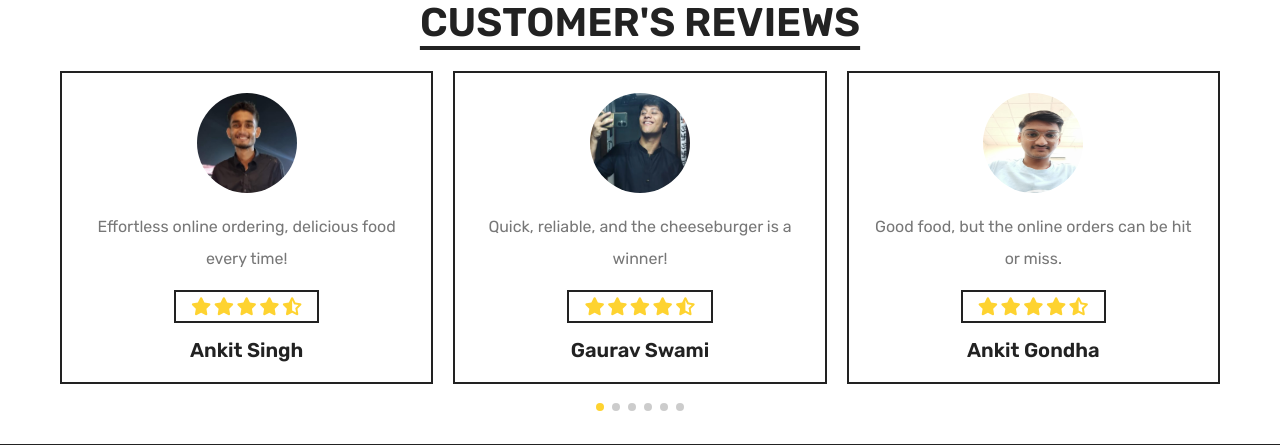
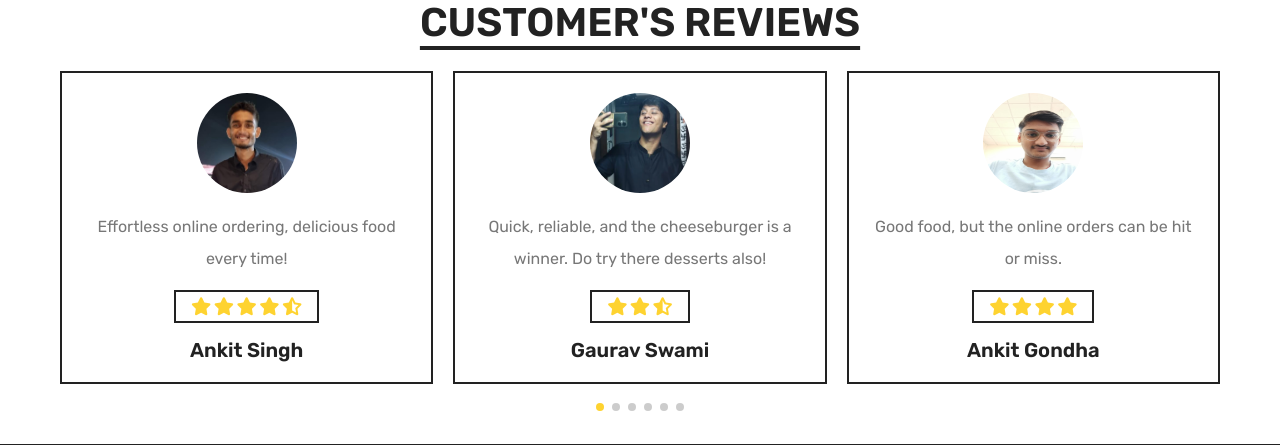
Before and after one commit to AKASHTHAPPA123/Easy-Bites, a PHP site: page /about.php in a window 1280 px wide. Shown: the part 1339-1784 px from the top of the page. Run offline with PHP 8.4, Linux system fonts and the light colour scheme; data that the repository does not hold is empty; some libraries are stand-ins or nearby versions.

Commit message:
updated review section

```diff
--- a/about.php
+++ b/about.php
@@ -120,10 +120,8 @@ At Easy Bites, savor the finest in culinary craftsmanship with our fresh, locall
 
          <div class="swiper-slide slide">
             <img src="images/pic-2.png" alt="">
-            <p>Quick, reliable, and the cheeseburger is a winner!</p>
+            <p>Quick, reliable, and the cheeseburger is a winner. Do try there desserts also!</p>
             <div class="stars">
-               <i class="fas fa-star"></i>
-               <i class="fas fa-star"></i>
                <i class="fas fa-star"></i>
                <i class="fas fa-star"></i>
                <i class="fas fa-star-half-alt"></i>
@@ -139,7 +137,6 @@ At Easy Bites, savor the finest in culinary craftsmanship with our fresh, locall
                <i class="fas fa-star"></i>
                <i class="fas fa-star"></i>
                <i class="fas fa-star"></i>
-               <i class="fas fa-star-half-alt"></i>
             </div>
             <h3>Ankit Gondha</h3>
          </div>
@@ -148,7 +145,6 @@ At Easy Bites, savor the finest in culinary craftsmanship with our fresh, locall
             <img src="images/pic-4.png" alt="">
             <p>Consistently excellent food and speedy delivery!</p>
             <div class="stars">
-               <i class="fas fa-star"></i>
                <i class="fas fa-star"></i>
                <i class="fas fa-star"></i>
                <i class="fas fa-star"></i>
@@ -172,9 +168,8 @@ At Easy Bites, savor the finest in culinary craftsmanship with our fresh, locall
 
          <div class="swiper-slide slide">
             <img src="images/pic-6.png" alt="">
-            <p>Fast, easy, and their pizza is unbeatable!</p>
+            <p>Fast, easy, and their pizza is unbeatable especially the margherita farm house pizza!</p>
             <div class="stars">
-               <i class="fas fa-star"></i>
                <i class="fas fa-star"></i>
                <i class="fas fa-star"></i>
                <i class="fas fa-star"></i>
```
